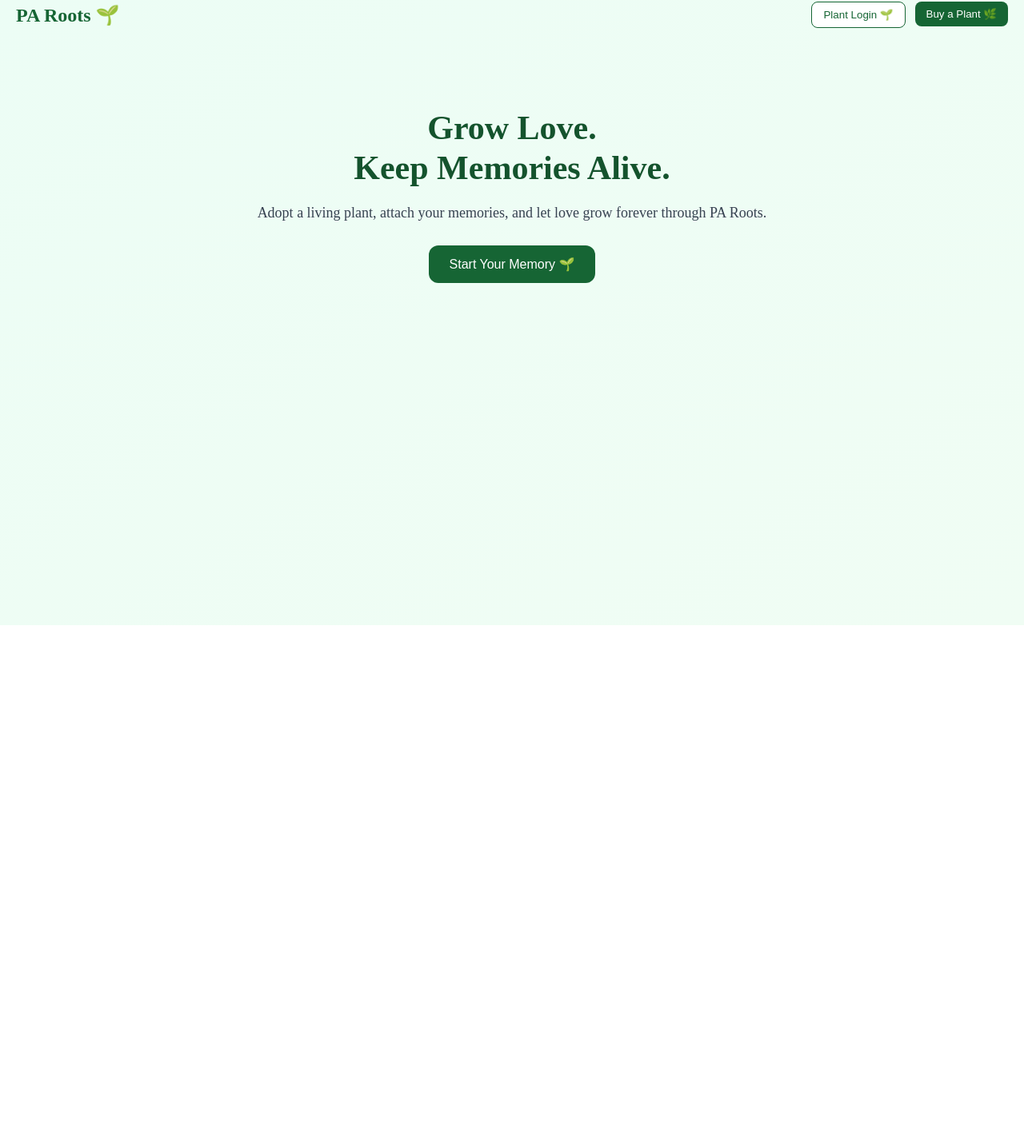
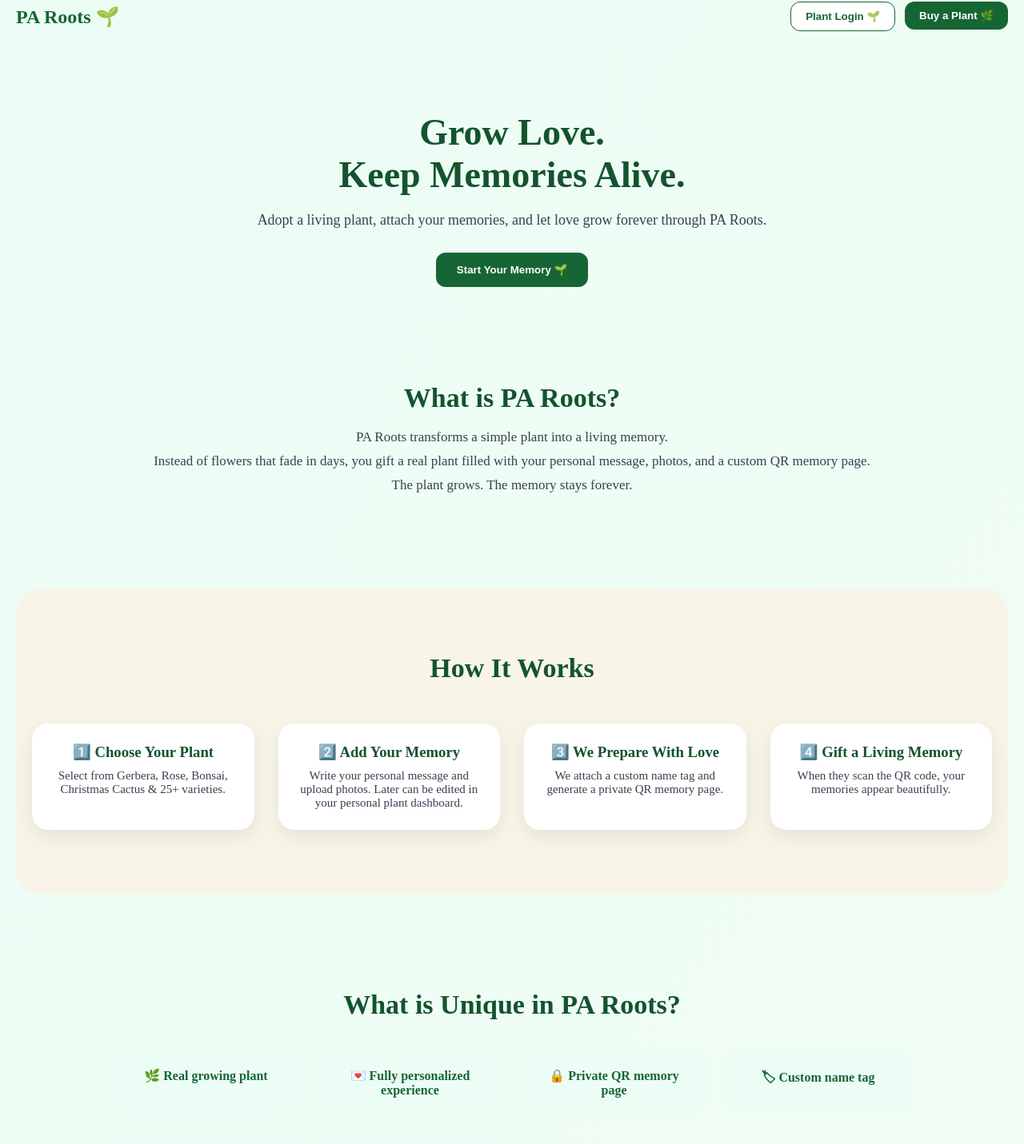
Before and after one commit to paroots25/pa-roots, a Next.js app: page / in a window 1280 px wide. Shown: the part 78-1509 px from the top of the page at 80% size. Before the commit the page ends 860 px from the top, so only its background shows below. Built offline with nearby package versions, Linux system fonts and the light colour scheme.

Commit message:
Add files via upload

```diff
--- a/app/page.tsx
+++ b/app/page.tsx
@@ -7,6 +7,7 @@ export default function HomePage() {
         minHeight: "100vh",
         background: "linear-gradient(to bottom right, #ecfdf5, #f0fdf4)",
         padding: 20,
+        fontFamily: "serif",
       }}
     >
       {/* 🌿 Top Bar */}
@@ -20,89 +21,212 @@ export default function HomePage() {
         <h2 style={{ color: "#166534" }}>PA Roots 🌱</h2>
 
         <div style={{ display: "flex", gap: 12 }}>
-          {/* 🌱 Plant Login (customer admin) */}
           <Link href="/login">
-            <button
-              style={{
-                padding: "8px 14px",
-                borderRadius: 8,
-                border: "1px solid #166534",
-                background: "white",
-                color: "#166534",
-                cursor: "pointer",
-              }}
-            >
-              Plant Login 🌱
-            </button>
+            <button style={outlineBtn}>Plant Login 🌱</button>
           </Link>
 
-          {/* 🌿 Buy Plant */}
           <Link href="/plants">
-            <button
-              style={{
-                padding: "8px 14px",
-                borderRadius: 8,
-                border: "none",
-                background: "#166534",
-                color: "white",
-                cursor: "pointer",
-              }}
-            >
-              Buy a Plant 🌿
-            </button>
+            <button style={primaryBtn}>Buy a Plant 🌿</button>
           </Link>
         </div>
       </div>
 
-      {/* ❤️ Hero Section */}
-      <div
-        style={{
-          textAlign: "center",
-          marginTop: 100,
-          maxWidth: 700,
-          marginInline: "auto",
-        }}
-      >
-        <h1
-          style={{
-            fontSize: 42,
-            color: "#14532d",
-            lineHeight: 1.2,
-          }}
-        >
+      {/* ❤️ Hero */}
+      <div style={{ textAlign: "center", marginTop: 100, maxWidth: 700, marginInline: "auto" }}>
+        <h1 style={{ fontSize: 46, color: "#14532d" }}>
           Grow Love.
           <br />
           Keep Memories Alive.
         </h1>
 
-        <p
-          style={{
-            marginTop: 20,
-            fontSize: 18,
-            color: "#374151",
-          }}
-        >
+        <p style={{ marginTop: 20, fontSize: 18, color: "#374151" }}>
           Adopt a living plant, attach your memories,
           and let love grow forever through PA Roots.
         </p>
 
         <Link href="/plants">
-          <button
-            style={{
-              marginTop: 30,
-              padding: "14px 26px",
-              fontSize: 16,
-              borderRadius: 12,
-              border: "none",
-              background: "#166534",
-              color: "white",
-              cursor: "pointer",
-            }}
-          >
+          <button style={{ ...primaryBtn, marginTop: 30, padding: "14px 26px" }}>
             Start Your Memory 🌱
+          </button>
+        </Link>
+      </div>
+
+      {/* 🌿 WHAT IS PA ROOTS */}
+      <Section>
+        <h2 style={sectionTitle}>What is PA Roots?</h2>
+
+        <p style={sectionText}>
+          PA Roots transforms a simple plant into a living memory.
+        </p>
+
+        <p style={sectionText}>
+          Instead of flowers that fade in days,
+          you gift a real plant filled with your personal message,
+          photos, and a custom QR memory page.
+        </p>
+
+        <p style={sectionText}>
+          The plant grows.
+          The memory stays forever.
+        </p>
+      </Section>
+
+      {/* 🌿 HOW IT WORKS (Legacy Theme Style) */}
+      <div style={legacySection}>
+        <h2 style={{ ...sectionTitle, textAlign: "center" }}>
+          How It Works
+        </h2>
+
+        <div style={timeline}>
+          {steps.map((step, i) => (
+            <div key={i} style={timelineCard}>
+              <h3 style={{ color: "#14532d", marginBottom: 10 }}>
+                {step.title}
+              </h3>
+              <p style={{ color: "#374151", fontSize: 15 }}>
+                {step.desc}
+              </p>
+            </div>
+          ))}
+        </div>
+      </div>
+
+      {/* 🌿 UNIQUE SECTION */}
+      <Section>
+        <h2 style={sectionTitle}>What is Unique in PA Roots?</h2>
+
+        <div style={uniqueGrid}>
+          {features.map((f, i) => (
+            <div key={i} style={uniqueCard}>
+              {f}
+            </div>
+          ))}
+        </div>
+
+        <h3 style={{ marginTop: 40, fontSize: 22, color: "#166534" }}>
+          Not just a plant.
+          <br />
+          A memory… planted.
+        </h3>
+      </Section>
+
+      {/* 🌱 CTA */}
+      <div style={{ textAlign: "center", marginTop: 100, marginBottom: 80 }}>
+        <Link href="/plants">
+          <button style={{ ...primaryBtn, padding: "16px 30px", fontSize: 18 }}>
+            Create Your Memory Plant 🌱
           </button>
         </Link>
       </div>
     </div>
   );
 }
+
+/* ---------- DATA ---------- */
+
+const steps = [
+  {
+    title: "1️⃣ Choose Your Plant",
+    desc: "Select from Gerbera, Rose, Bonsai, Christmas Cactus & 25+ varieties.",
+  },
+  {
+    title: "2️⃣ Add Your Memory",
+    desc: "Write your personal message and upload photos. Later can be edited in your personal plant dashboard.",
+  },
+  {
+    title: "3️⃣ We Prepare With Love",
+    desc: "We attach a custom name tag and generate a private QR memory page.",
+  },
+  {
+    title: "4️⃣ Gift a Living Memory",
+    desc: "When they scan the QR code, your memories appear beautifully.",
+  },
+];
+
+const features = [
+  "🌿 Real growing plant",
+  "💌 Fully personalized experience",
+  "🔒 Private QR memory page",
+  "🏷 Custom name tag",
+  "🎁 Elegant eco-friendly packaging",
+  "❤️ A gift that grows with time",
+];
+
+/* ---------- REUSABLE ---------- */
+
+function Section({ children }: { children: React.ReactNode }) {
+  return (
+    <div style={{ marginTop: 120, maxWidth: 1000, marginInline: "auto", textAlign: "center" }}>
+      {children}
+    </div>
+  );
+}
+
+const sectionTitle: React.CSSProperties = {
+  fontSize: 34,
+  color: "#14532d",
+  marginBottom: 20,
+};
+
+const sectionText: React.CSSProperties = {
+  fontSize: 17,
+  color: "#374151",
+  marginTop: 10,
+};
+
+const legacySection: React.CSSProperties = {
+  marginTop: 120,
+  padding: "80px 20px",
+  background: "#f8f4e8",
+  borderRadius: 30,
+};
+
+const timeline: React.CSSProperties = {
+  display: "grid",
+  gridTemplateColumns: "repeat(auto-fit, minmax(220px, 1fr))",
+  gap: 30,
+  marginTop: 50,
+};
+
+const timelineCard: React.CSSProperties = {
+  background: "white",
+  padding: 25,
+  borderRadius: 20,
+  boxShadow: "0 8px 25px rgba(0,0,0,0.08)",
+  textAlign: "center",
+};
+
+const uniqueGrid: React.CSSProperties = {
+  display: "grid",
+  gridTemplateColumns: "repeat(auto-fit, minmax(220px, 1fr))",
+  gap: 20,
+  marginTop: 40,
+};
+
+const uniqueCard: React.CSSProperties = {
+  background: "#ecfdf5",
+  padding: 20,
+  borderRadius: 18,
+  fontWeight: 600,
+  color: "#166534",
+};
+
+const primaryBtn: React.CSSProperties = {
+  border: "none",
+  background: "#166534",
+  color: "white",
+  borderRadius: 12,
+  padding: "10px 18px",
+  cursor: "pointer",
+  fontWeight: 600,
+};
+
+const outlineBtn: React.CSSProperties = {
+  border: "1px solid #166534",
+  background: "white",
+  color: "#166534",
+  borderRadius: 12,
+  padding: "10px 18px",
+  cursor: "pointer",
+  fontWeight: 600,
+};
```
